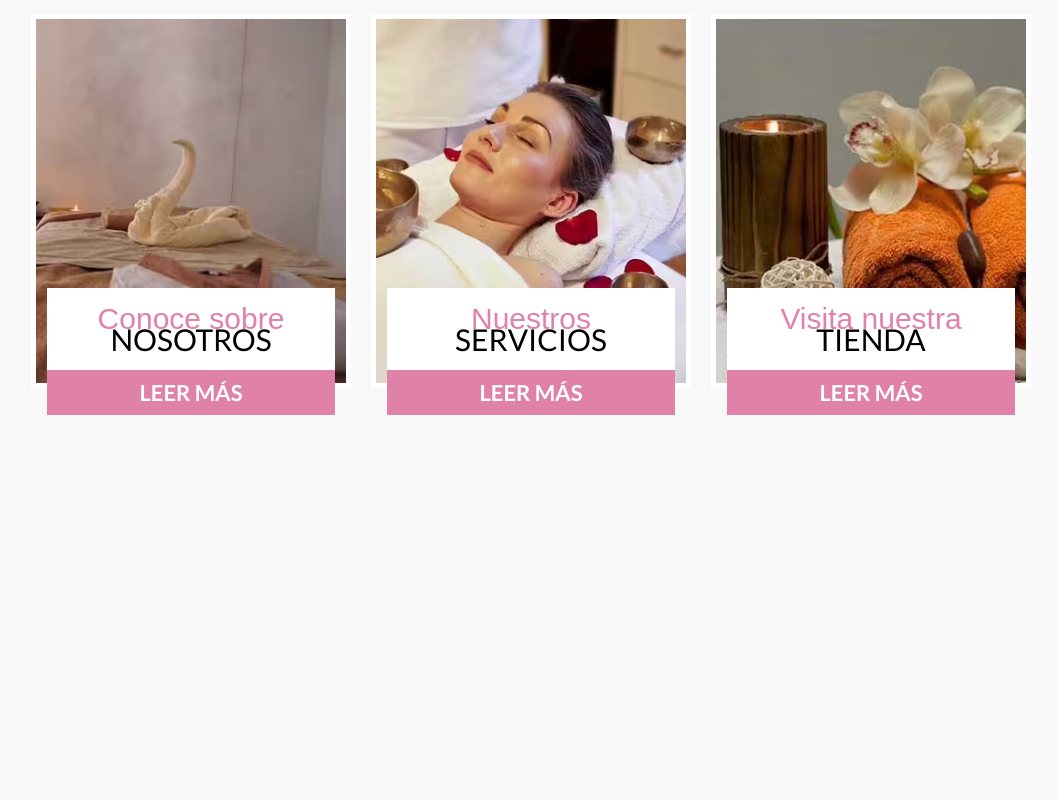
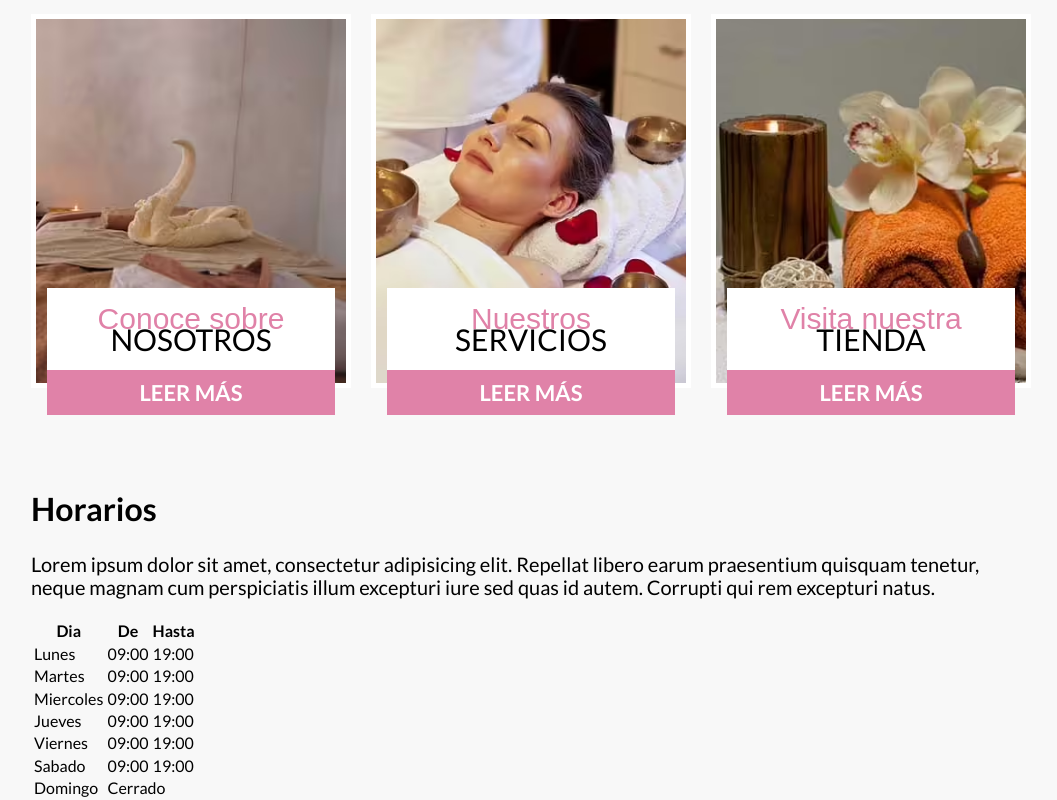
Before and after one commit to LuisVilla12/CarolinaSpa, a website: page index.html in a window 1280 px wide. Shown: the part 2075-2875 px from the top of the page, without its empty margins (109-1166 px from the left). Before the commit the page ends 2540 px from the top, so only its background shows below. Drawn offline with Linux system fonts and the light colour scheme; a web font is replaced by a local one.

Commit message:
v05 Tabla 01

```diff
--- a/index.html
+++ b/index.html
@@ -102,6 +102,59 @@
             </div>
         </div>
     </section>
+    <section class="horario">
+        <div class="horario__grid contenedor">
+            <div class="horario__contenido">
+                <h2 class="horario__heading">Horarios</h2>
+                <p class="horario__descripcion">Lorem ipsum dolor sit amet, consectetur adipisicing elit. Repellat libero earum praesentium quisquam tenetur, neque magnam cum perspiciatis illum excepturi iure sed quas id autem. Corrupti qui rem excepturi natus.</p>
+            </div>
+            <table class="horario__tabla">
+                <thead>
+                    <tr>
+                        <th>Dia</th>
+                        <th>De</th>
+                        <th>Hasta</th>
+                    </tr>
+                </thead>
+                <tbody>
+                    <tr>
+                        <td>Lunes</td>
+                        <td>09:00</td>
+                        <td>19:00</td>
+                    </tr>
+                    <tr>
+                        <td>Martes</td>
+                        <td>09:00</td>
+                        <td>19:00</td>
+                    </tr>
+                    <tr>
+                        <td>Miercoles</td>
+                        <td>09:00</td>
+                        <td>19:00</td>
+                    </tr>
+                    <tr>
+                        <td>Jueves</td>
+                        <td>09:00</td>
+                        <td>19:00</td>
+                    </tr>
+                    <tr>
+                        <td>Viernes</td>
+                        <td>09:00</td>
+                        <td>19:00</td>
+                    </tr>
+                    <tr>
+                        <td>Sabado</td>
+                        <td>09:00</td>
+                        <td>19:00</td>
+                    </tr>
+                    <tr>
+                        <td>Domingo</td>
+                        <td colspan="2">Cerrado</td>
+                    </tr>
+                </tbody>
+            </table>
+        </div>
+    </section>
 </body>
 
 </html>
--- /dev/null
+++ b/src/scss/templeates/_horario.scss
@@ -0,0 +1,15 @@
+@use '../base/variables' as v;
+@use '../base/mixins' as m;
+.horarios {
+    &__grid {
+        background-image: linear-gradient();
+    }
+    &__contenido {}
+    &__heading {
+        color: v.$gris;
+        font-weight: 100;
+    }
+    &__descripcion {
+        text-align: justify;
+    }
+}
--- a/src/scss/templeates/_index.scss
+++ b/src/scss/templeates/_index.scss
@@ -2,3 +2,4 @@
 @forward 'slide';
 @forward 'bienvenida';
 @forward 'cards';
+@forward 'horario';
```
Also changed, not shown: build/css/app.css, 1 other file.
